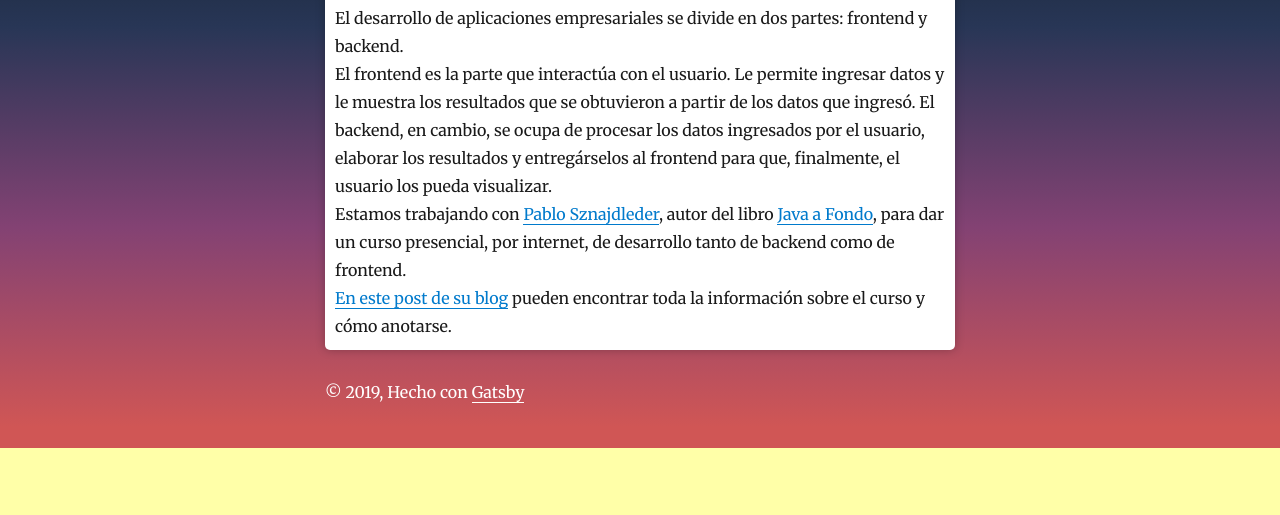
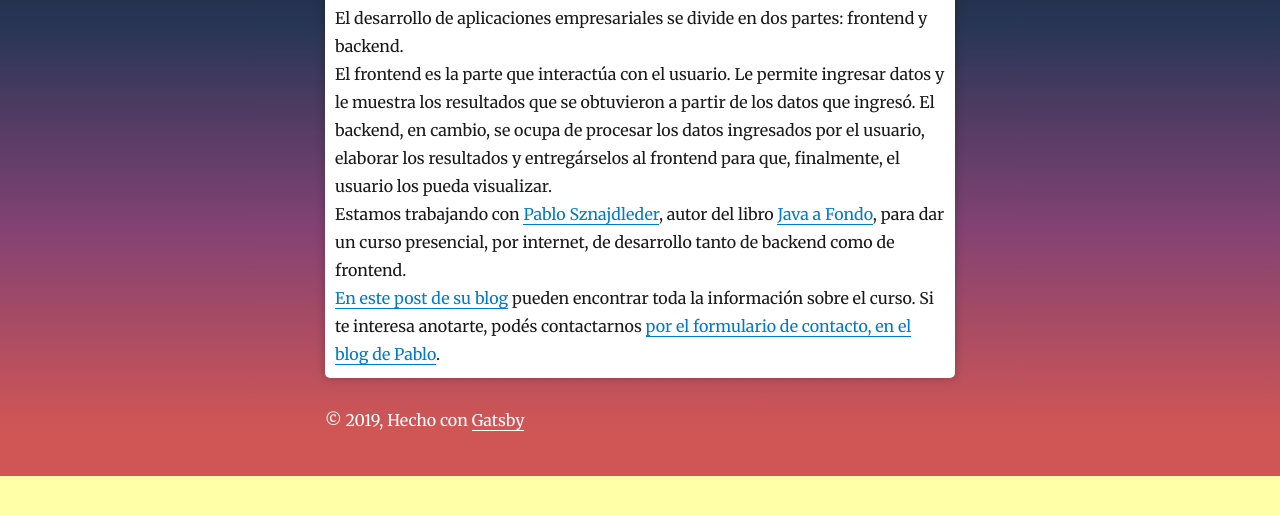
Before and after one commit to soriac/blog, a Gatsby site: page /curso-java-react/post/ in a window 1280 px wide. Shown: the part 173-688 px from the top of the page. Built offline with nearby package versions, Linux system fonts and the light colour scheme; Gatsby itself is replaced by a stand-in of ours; some packages are replaced by stand-ins of ours.

Commit message:
Termino el post del curso.

```diff
--- a/content/blog/curso-java-react/post.md
+++ b/content/blog/curso-java-react/post.md
@@ -10,4 +10,4 @@ El frontend es la parte que interactúa con el usuario. Le permite ingresar dato
 
 Estamos trabajando con [Pablo Sznajdleder](http://www.thejavalistener.com), autor del libro [Java a Fondo](https://www.alfaomega.com.mx/default/catalogsearch/result/?q=sznajdleder), para dar un curso presencial, por internet, de desarrollo tanto de backend como de frontend.
 
-[En este post de su blog](http://www.thejavalistener.com/2019/05/curso-java-react-full-stack-ok.html) pueden encontrar toda la información sobre el curso y cómo anotarse.
+[En este post de su blog](http://www.thejavalistener.com/2019/05/curso-java-react-full-stack-ok.html) pueden encontrar toda la información sobre el curso. Si te interesa anotarte, podés contactarnos [por el formulario de contacto, en el blog de Pablo](https://thejavalistener.blogspot.com/2019/05/contacto.html).
```
